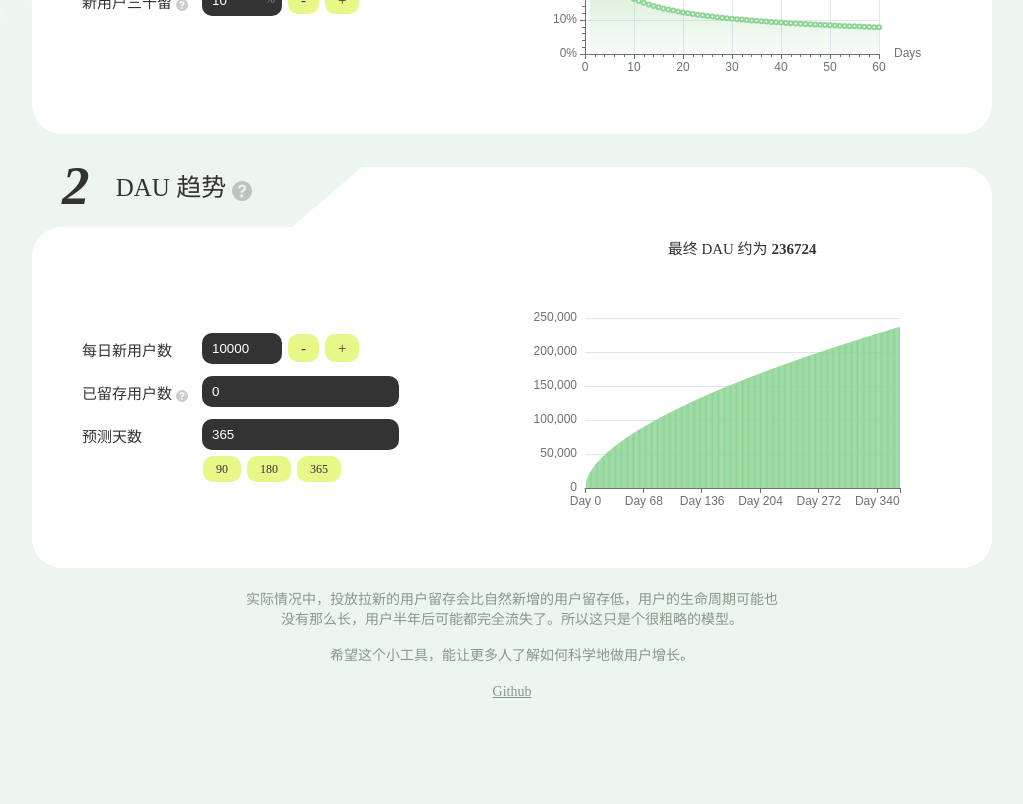
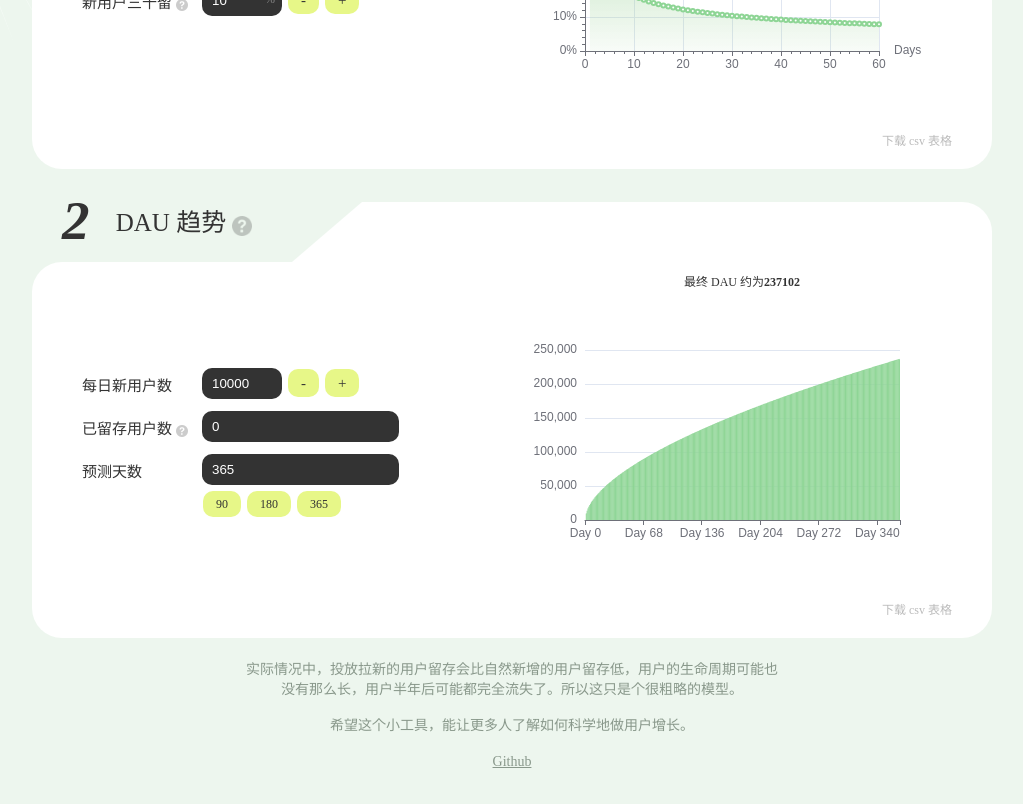
Before and after one commit to ethonlau/dau-calculator, a Vue app: page / in a window 1280 px wide. Shown: the part 540-1344 px from the top of the page, without its empty margins (128-1151 px from the left). Before the commit the page ends 1290 px from the top, so only its background shows below. Built offline with nearby package versions, Linux system fonts and the light colour scheme.

Commit message:
feat: download table as csv

```diff
--- a/package.json
+++ b/package.json
@@ -14,6 +14,6 @@
   },
   "devDependencies": {
     "@vitejs/plugin-vue": "^5.0.4",
-    "vite": "^5.2.8"
+    "vite": "^5.2.11"
   }
 }
--- a/src/App.vue
+++ b/src/App.vue
@@ -62,6 +62,36 @@ const regressionResult = computed(() => {
     return powerLawRegression([1, 7, 30], retentions);
 });
 
+function calculatePowerLawData(a, b, xStart, xEnd, numPoints) {
+    const xData = [];
+    const yData = [];
+    const step = (xEnd - xStart) / (numPoints - 1);
+    for (let i = 0; i < numPoints; i++) {
+        const x = xStart + i * step;
+        const y = a * Math.pow(x, b);
+        xData.push(x);
+        yData.push(y.toFixed(4));
+    }
+    return { xData, yData };
+}
+
+function downloadRetention() {
+    const { a, b } = regressionResult.value;
+    const data = calculatePowerLawData(a, b, 1, 60, 60);
+
+    let csvContent = "data:text/csv;charset=utf-8,";
+    csvContent += "day,retention\n"; // Adding header row
+
+    data.xData.forEach((item, index) => {
+        csvContent += `${item},${data.yData[index]}\n`;
+    });
+
+    const encodedUri = encodeURI(csvContent);
+    const link = document.createElement("a");
+    link.href = encodedUri;
+    link.download = 'retention.csv';
+    link.click();
+}
 
 const retentionContainer = ref(null);
 let retentionChart = null;
@@ -74,19 +104,6 @@ watchEffect(() => {
 
     const { a, b } = regressionResult.value;
     const data = calculatePowerLawData(a, b, 1, 60, 60);
-
-    function calculatePowerLawData(a, b, xStart, xEnd, numPoints) {
-        const xData = [];
-        const yData = [];
-        const step = (xEnd - xStart) / (numPoints - 1);
-        for (let i = 0; i < numPoints; i++) {
-            const x = xStart + i * step;
-            const y = a * Math.pow(x, b);
-            xData.push(x);
-            yData.push(y);
-        }
-        return { xData, yData };
-    }
 
     var option = {
         tooltip: {
@@ -145,18 +162,9 @@ watchEffect(() => {
   }
 });
 
-const dauContainer = ref(null);
-let dauChart = null;
-
-watchEffect(() => {
-  if (dauContainer.value && regressionResult.value) {
-    if (!dauChart) {
-      dauChart = echarts.init(dauContainer.value);
-    }
-
+function retentionRate(day) {
     const { a, b } = regressionResult.value;
 
-    function retentionRate(day) {
     return a * Math.pow(day, b);
 }
 
@@ -172,9 +180,35 @@ watchEffect(() => {
     return dailyDAU;
 }
 
+function downloadDau() {
+    const data = calculateFutureDAU(retainedUserCount.value, dailyNewUserCount.value, forecastDayCount.value)
+
+    let csvContent = "data:text/csv;charset=utf-8,";
+    csvContent += "day,DAU\n"; // Adding header row
+
+    data.forEach((item, index) => {
+        csvContent += `${index},${data[index]}\n`;
+    });
+
+    const encodedUri = encodeURI(csvContent);
+    const link = document.createElement("a");
+    link.href = encodedUri;
+    link.download = 'dau.csv';
+    link.click();
+}
+
+const dauContainer = ref(null);
+let dauChart = null;
+
+watchEffect(() => {
+  if (dauContainer.value && regressionResult.value) {
+    if (!dauChart) {
+      dauChart = echarts.init(dauContainer.value);
+    }
+
     const futureDAU = calculateFutureDAU(retainedUserCount.value, dailyNewUserCount.value, forecastDayCount.value);
     if (forecastDayCount.value <= futureDAU.length - 1) {
-      finalDAU.value = futureDAU[forecastDayCount.value]
+      finalDAU.value = futureDAU[forecastDayCount.value + 1]
     }
 
     const option = {
@@ -279,8 +313,9 @@ watchEffect(() => {
           </div>
         </div>
         <div class="chart">
-          𝑦 = {{ regressionResult.a.toFixed(4) }}𝑥<sup>{{ regressionResult.b.toFixed(4) }}</sup>
+          <span>𝑦 = {{ regressionResult.a.toFixed(4) }}𝑥<sup>{{ regressionResult.b.toFixed(4) }}</sup></span>
           <div ref="retentionContainer" style="max-width: 100%; width: 420px; height: 300px;"></div>
+          <a @click="downloadRetention">{{ INTRO[lang].downloadAsCsv }}</a>
         </div>
       </div>
     </div>
@@ -333,9 +368,10 @@ watchEffect(() => {
           </div>
         </div>
         <div class="chart">
-          {{ DAU[lang].finalDAU }}
+          <span>{{ DAU[lang].finalDAU }}</span>
           <span style="font-weight: bold;">{{finalDAU}}</span>
           <div ref="dauContainer" style="max-width: 100%; width: 420px; height: 300px;"></div>
+          <a @click="downloadDau">{{ INTRO[lang].downloadAsCsv }}</a>
         </div>
       </div>
     </div>
@@ -547,10 +583,22 @@ body {
       }
       .chart {
         flex: 1;
-        font-size: 15px;
+        font-size: 12px;
         display: inline-block;
         max-width: 100%;
+        span {
           user-select: all;
+        }
+        a {
+          float: right;
+          padding: 10px;
+          cursor: pointer;
+          color: #bbb;
+
+          &:hover {
+            color: #ddd;
+          }
+        }
       }
     }
   }
--- a/src/locale.js
+++ b/src/locale.js
@@ -1,11 +1,13 @@
 export const INTRO = {
   zh: {
     header: 'DAU (Daily Active Users)，即某一天活跃的总用户数。我们可以使用简单的数学模型来预测用户留存情况，并据此预测未来的 DAU。',
-    footer: '实际情况中，投放拉新的用户留存会比自然新增的用户留存低，用户的生命周期可能也没有那么长，用户半年后可能都完全流失了。所以这只是个很粗略的模型。\n\n希望这个小工具，能让更多人了解如何科学地做用户增长。'
+    footer: '实际情况中，投放拉新的用户留存会比自然新增的用户留存低，用户的生命周期可能也没有那么长，用户半年后可能都完全流失了。所以这只是个很粗略的模型。\n\n希望这个小工具，能让更多人了解如何科学地做用户增长。',
+    downloadAsCsv: '下载 csv 表格'
   },
   en: {
     header: 'DAU (Daily Active Users), which refers to the total number of active users in a day. We can use a simple mathematical model to predict user retention and, based on this, forecast future DAU."',
-    footer: 'In actual scenarios, the retention of users acquired through new promotions is lower than that of naturally added users, and the user lifecycle might not be as long, leading to complete user attrition after six months. Thus, this is a very rough model.\n\nWe hope this tool can help more people understand how to scientifically grow their user base.'
+    footer: 'In actual scenarios, the retention of users acquired through new promotions is lower than that of naturally added users, and the user lifecycle might not be as long, leading to complete user attrition after six months. Thus, this is a very rough model.\n\nWe hope this tool can help more people understand how to scientifically grow their user base.',
+    downloadAsCsv: 'Download table as CSV'
   }
 }
 
```
Also changed, not shown: 1 other file (tests, documents, lock files or other folders). Lines whose indentation alone changed are shown as unchanged.
